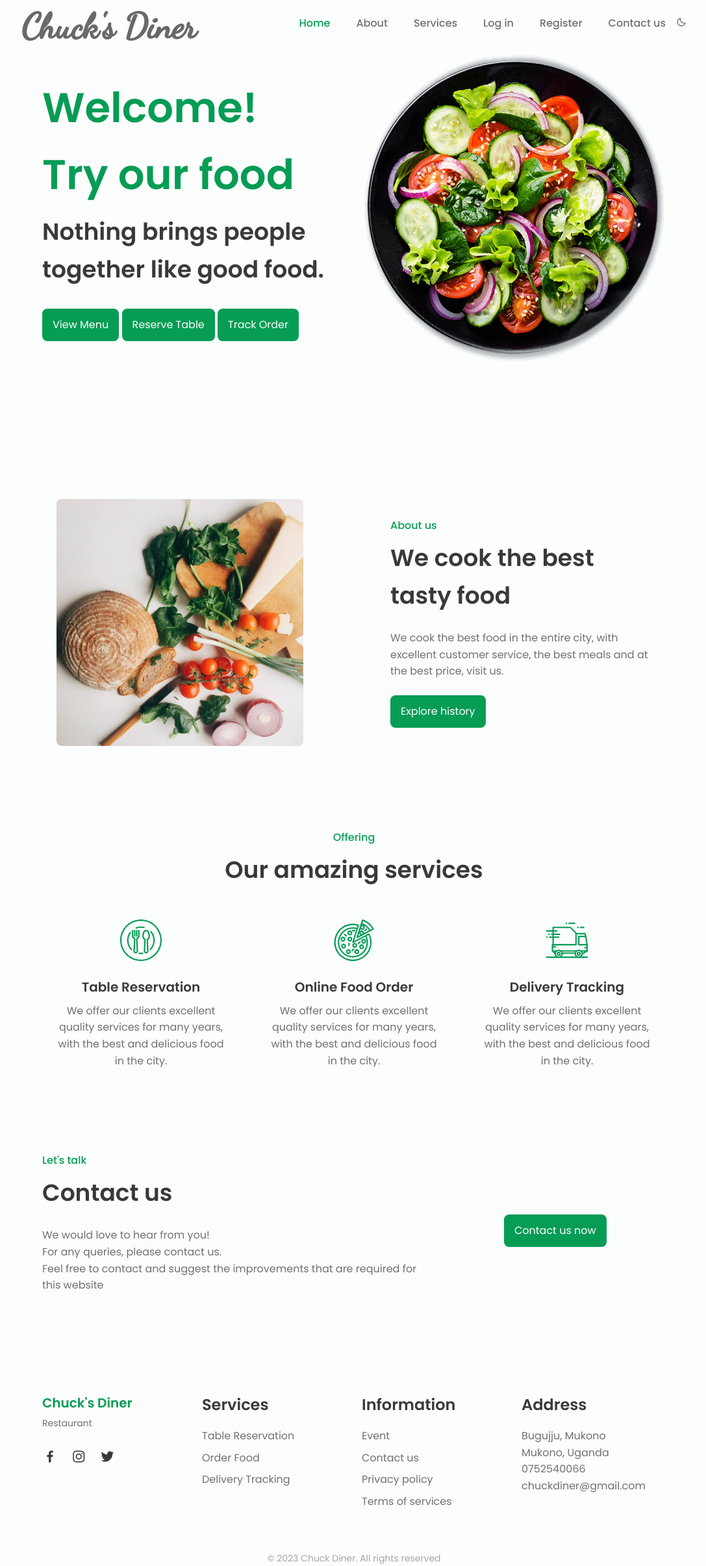
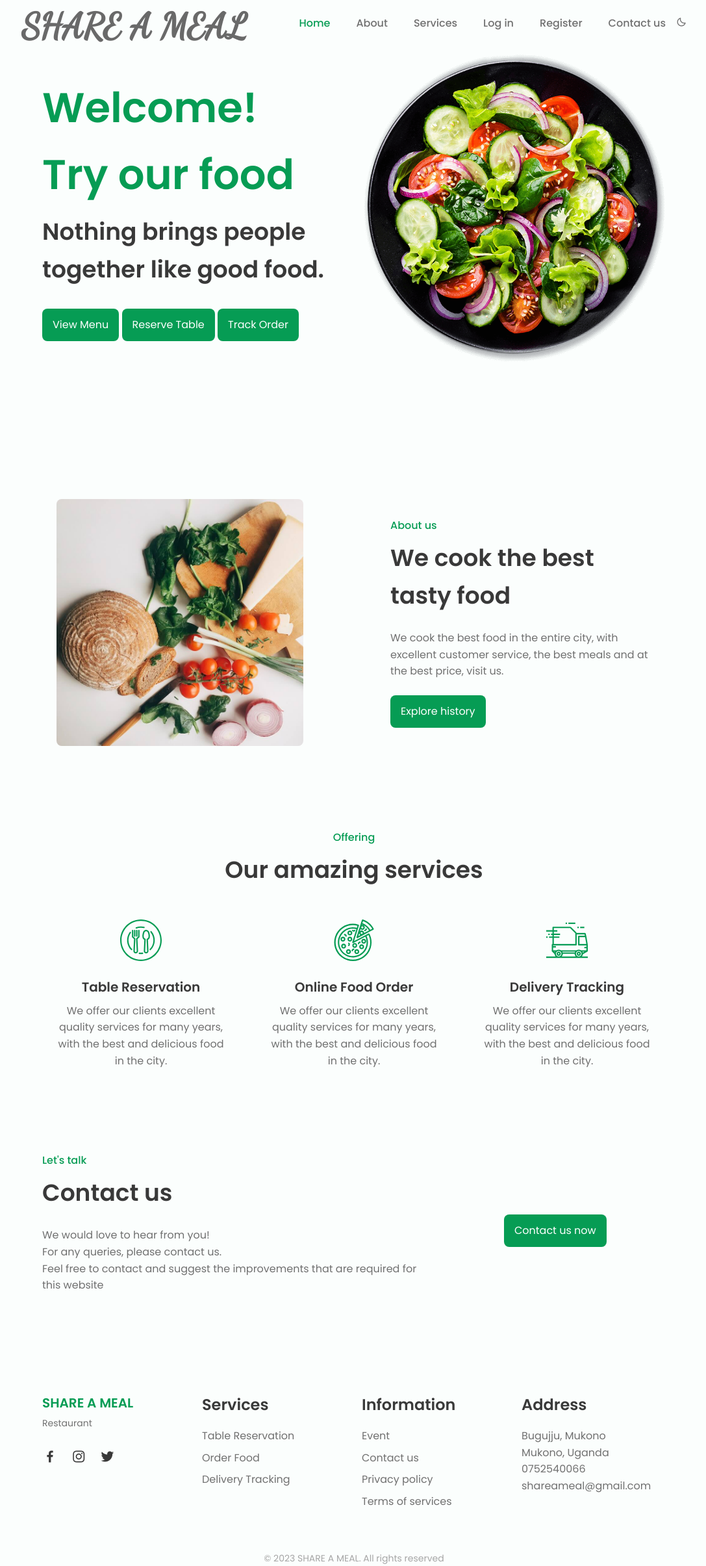
Before and after one commit to ChuckJovans/Demo-App-To-TEST-Chatbot, a Flask app: page / in a window 1280 px wide. Shown: the whole page at 65% size, without its empty margins (95-1182 px from the left). Run offline with Flask 3, Linux system fonts and the light colour scheme.

Commit message:
:100: ShareAMeal

```diff
--- a/restaurant/templates/index.html
+++ b/restaurant/templates/index.html
@@ -10,7 +10,7 @@
         <!--========== CSS ==========-->
         <link rel= "stylesheet" type= "text/css" href= "{{ url_for('static',filename='styles/css/styles.css') }}">
 
-        <title>CHUCK'S DEMO RESTAURANT</title>
+        <title>SHARE A MEAL</title>
     </head>
     <body>
 
@@ -22,7 +22,7 @@
         <!--========== HEADER ==========-->
         <header class="l-header" id="header">
             <nav class="nav bd-container">
-                <a href="#" class="nav__logo"><h1>Chuck's Diner</h1></a>
+                <a href="#" class="nav__logo"><h1>SHARE A MEAL</h1></a>
 
                 <div class="nav__menu" id="nav-menu">
                     <ul class="nav__list">
@@ -388,7 +388,7 @@
         <footer class="footer section bd-container">
             <div class="footer__container bd-grid">
                 <div class="footer__content">
-                    <a href="#" class="footer__logo">Chuck's Diner</a>
+                    <a href="#" class="footer__logo">SHARE A MEAL</a>
                     <span class="footer__description">Restaurant</span>
                     <div>
                         <a href="#" class="footer__social"><i class='bx bxl-facebook'></i></a>
@@ -422,12 +422,12 @@
                         <li>Bugujju, Mukono</li>
                         <li>Mukono, Uganda</li>
                         <li>0752540066</li>
-                        <li>chuckdiner@gmail.com</li>
+                        <li>shareameal@gmail.com</li>
                     </ul>
                 </div>
             </div>
 
-            <p class="footer__copy">&#169; 2023 Chuck Diner. All rights reserved</p>
+            <p class="footer__copy">&#169; 2023 SHARE A MEAL. All rights reserved</p>
         </footer>
         <!--========== FOOTER ENDS ==========-->
 
--- a/restaurant/templates/menu.html
+++ b/restaurant/templates/menu.html
@@ -105,7 +105,7 @@
 <footer class="footer section bd-container">
 <div class="footer__container bd-grid">
     <div class="footer__content">
-        <a href="#" class="footer__logo">Chuck's Diner</a>
+        <a href="#" class="footer__logo">SHARE A MEAL</a>
         <span class="footer__description">Restaurant</span>
         <div>
             <a href="#" class="footer__social"><i class='bx bxl-facebook'></i></a>
@@ -144,7 +144,7 @@
     </div>
 </div>
 
-<p class="footer__copy">&#169; 2023 Chucks Diner. All right reserved</p>
+<p class="footer__copy">&#169; 2023 SHARE A MEAL. All right reserved</p>
 </footer>
 <!--========== FOOTER ENDS HERE ==========-->
 
```
